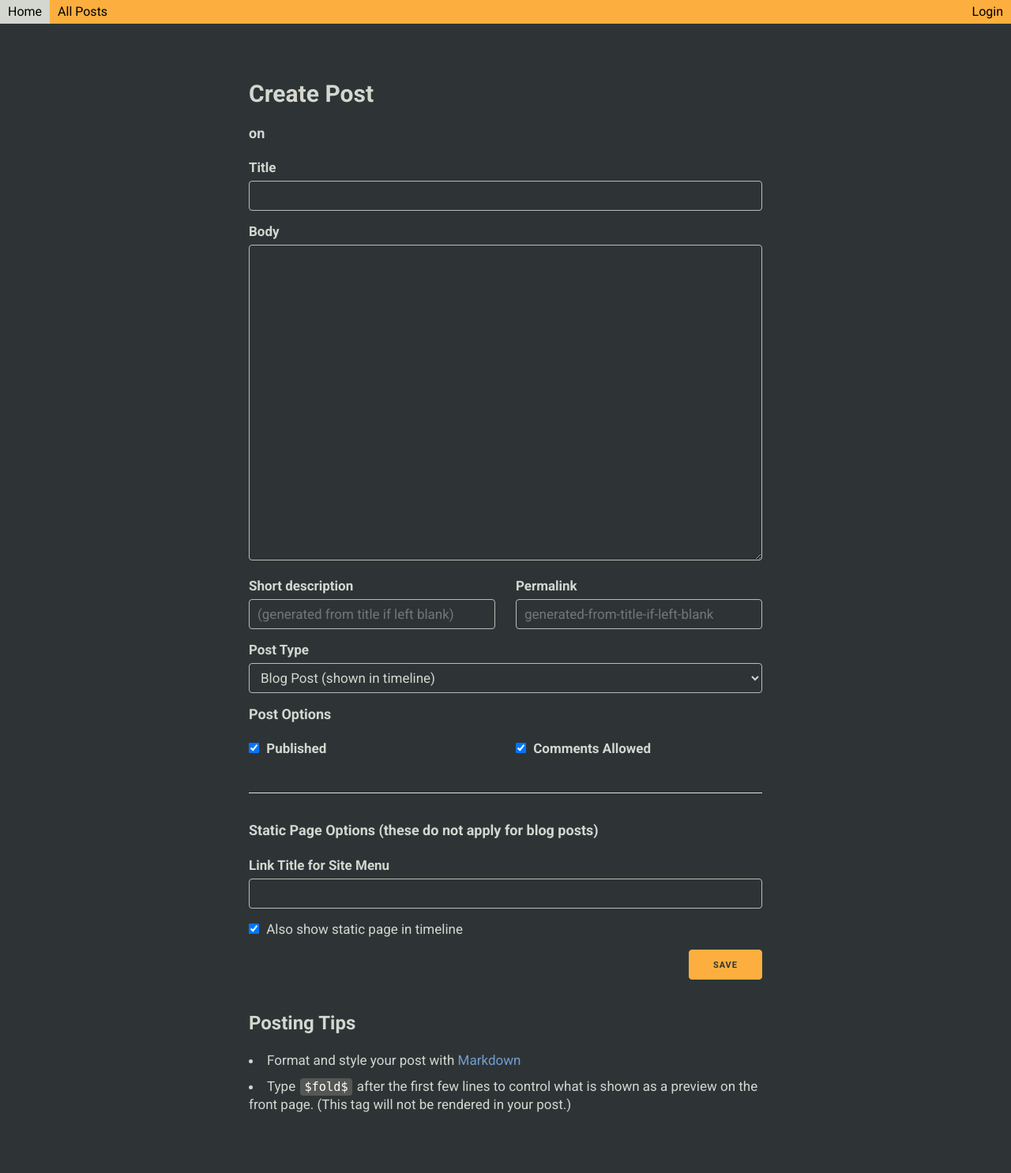
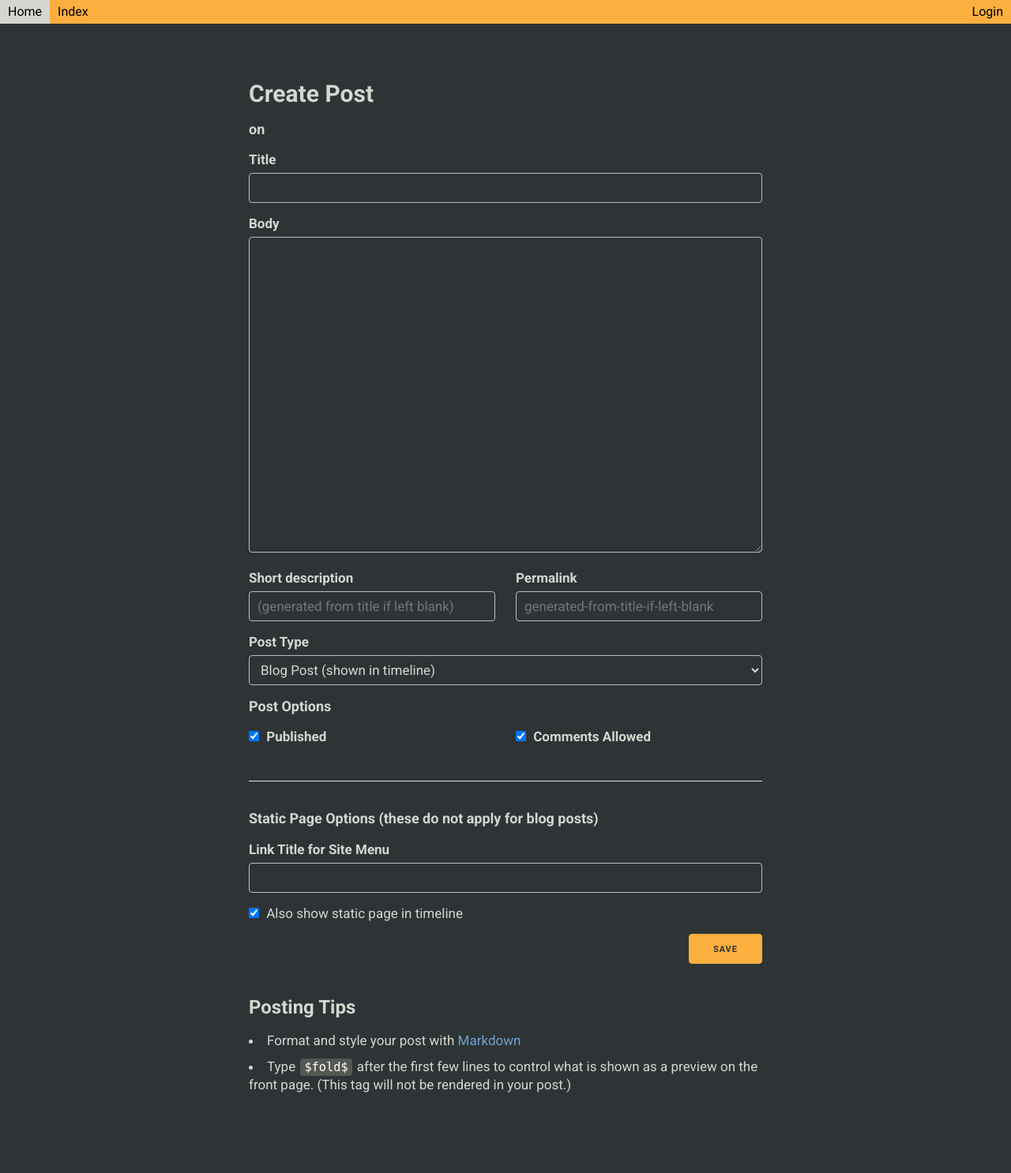
Before and after one commit to c-mart/smog, a Flask app: template smog/templates/create_edit_post.html in a window 1280 px wide. Shown: the whole page at 79% size. After the commit the page ends 1384 px from the top, so only its background shows below. Run offline with Flask 2, Linux system fonts and the light colour scheme; the template is opened without the code that fills it, so the values that code supplies are empty; parts of the project's set-up code (start-up, migrations or seed data) failed here and were passed over.

Commit message:
refactor "all posts" to "site index", site index page now displays results as two tables, one for static pages and one for blog posts

```diff
--- a/smog/static/custom.css
+++ b/smog/static/custom.css
@@ -14,15 +14,14 @@ body {
 
 h1, h2, h3, h4, h5, h6 {
     margin-top: 0;
-    margin-bottom: 2rem;
     font-weight: 700;
   }
-h1 { font-size: 4.0rem; line-height: 1.2;  letter-spacing: 0; color: #fcaf3e; }
-h2 { font-size: 3.0rem; line-height: 1.25; letter-spacing: 0; }
-h3 { font-size: 2.4rem; line-height: 1.3;  letter-spacing: 0; }
-h4 { font-size: 1.8rem; line-height: 1.35; letter-spacing: 0; }
-h5 { font-size: 1.5rem; line-height: 1.5;  letter-spacing: 0; }
-h6 { font-size: 1.5rem; line-height: 1.6;  letter-spacing: 0; }
+h1 { margin-bottom: 2rem;font-size: 4.0rem; line-height: 1.2;  letter-spacing: 0; color: #fcaf3e; }
+h2 { margin-bottom: 1.5rem; font-size: 3.0rem; line-height: 1.25; letter-spacing: 0; }
+h3 { margin-bottom: 1.5rem; font-size: 2.4rem; line-height: 1.3;  letter-spacing: 0; }
+h4 { margin-bottom: 1.5rem; font-size: 1.8rem; line-height: 1.35; letter-spacing: 0; }
+h5 { margin-bottom: 1.5rem; font-size: 1.5rem; line-height: 1.5;  letter-spacing: 0; }
+h6 { margin-bottom: 1.5rem; font-size: 1.5rem; line-height: 1.6;  letter-spacing: 0; }
 
 @media (min-width: 550px) {
     h1 { font-size: 4.0rem; }
@@ -183,6 +182,10 @@ a { text-decoration: none; }
     text-align: center;
 }
 
+table {
+    margin-bottom: 4rem;
+}
+
 .form-error {
     color: #f57900;
     font-weight: 700;
--- a/smog/templates/layout.html
+++ b/smog/templates/layout.html
@@ -15,7 +15,7 @@
     <div class="top-nav">
         <ul>
             <li class="left-nav-li"><a href="{{ url_for('view_posts') }}">Home</a></li>
-            <li class="left-nav-li"><a href="{{ url_for('list_posts') }}">All Posts</a></li>
+            <li class="left-nav-li"><a href="{{ url_for('site_index') }}">Index</a></li>
             {% for page in g.static_pages %}
                 <li class="left-nav-li"><a href="{{ url_for('view_posts') }}{{ page.permalink }}">{{ page.static_page_link_title }}</a></li>
             {% endfor %}
--- a/smog/views.py
+++ b/smog/views.py
@@ -195,16 +195,18 @@ def view_unpublished():
     return render_template('multiple_posts.html', posts=posts, unpublished=True)
 
 
-@app.route('/list')
+@app.route('/site-index')
 @get_static_stuff
-def list_posts():
+def site_index():
     """Query database for posts and pass them to template displaying list of links to posts (not full posts)."""
-    posts = models.Post.query.filter(and_(models.Post.published == True,
-                                   or_(models.Post.static_page == False, models.Post.static_page_in_timeline == True)))\
+    pages = models.Post.query.filter(and_(models.Post.published == True, models.Post.static_page == True)).all()
+    posts = models.Post.query.filter(and_(models.Post.published == True, models.Post.static_page == False)) \
         .order_by(models.Post.create_date.desc()).all()
+    if not pages:
+        flash('No static pages yet.')
     if not posts:
         flash('No posts yet.')
-    return render_template('posts_list.html', posts=posts)
+    return render_template('site_index.html', pages=pages, posts=posts)
 
 
 @app.route('/posts.atom')
```
Also changed, not shown: planning.md (+2 -2 lines), smog/templates/posts_list.html (deleted, +0 -24 lines), smog/templates/site_index.html (added, +55 -0 lines).
